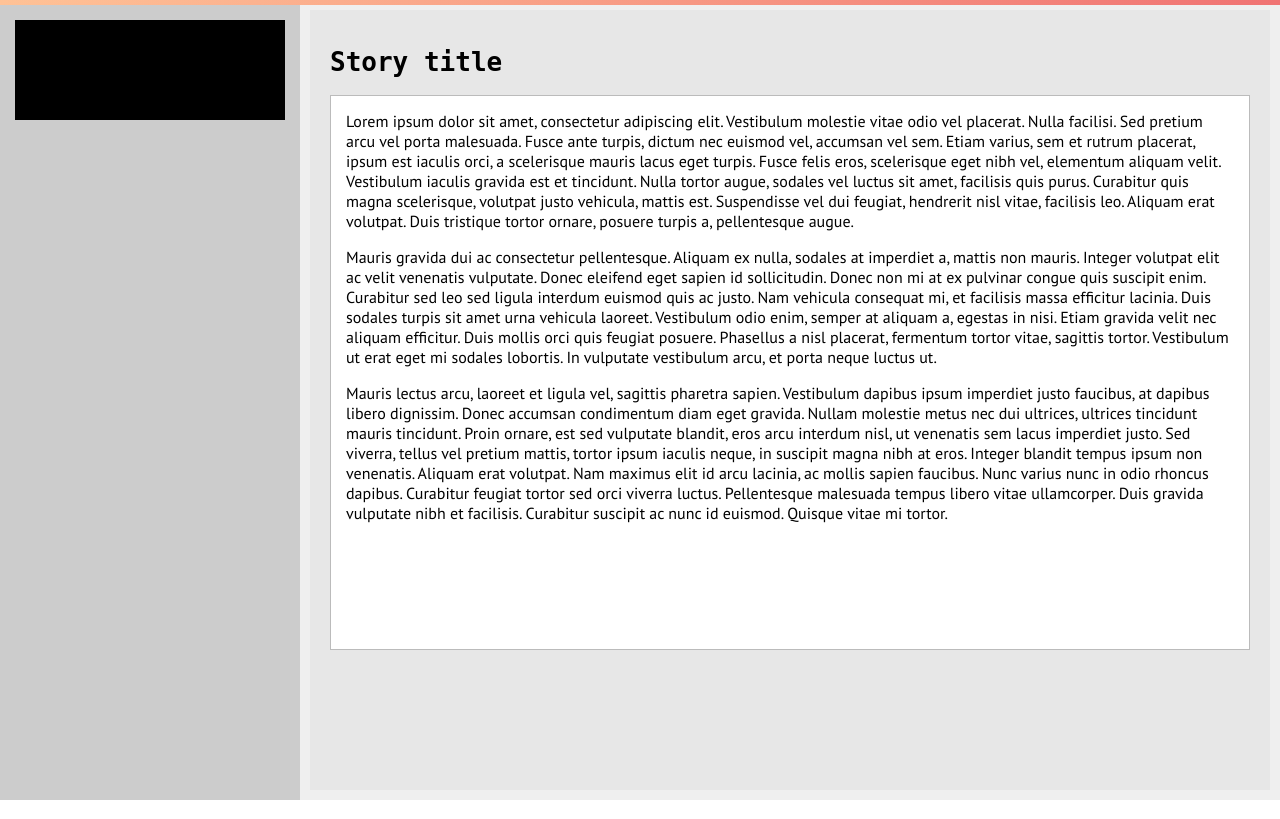
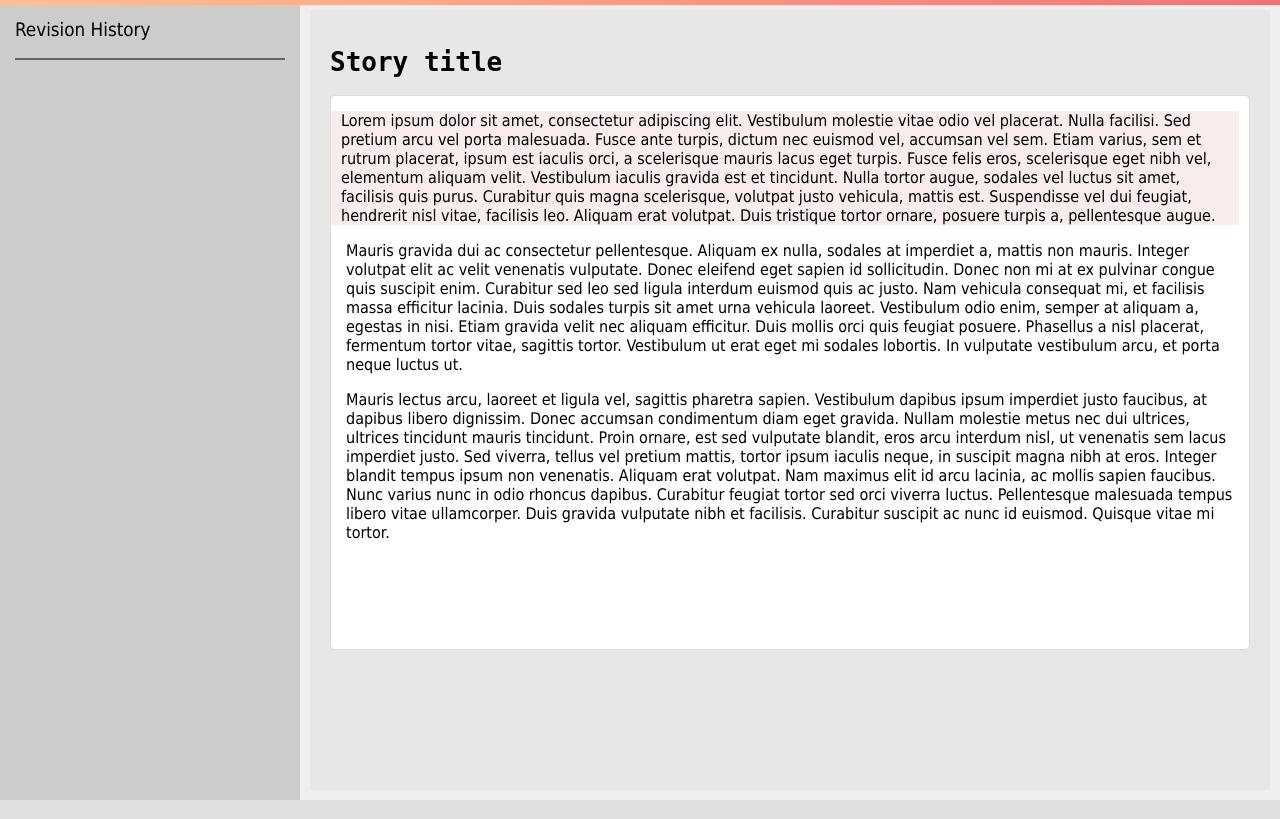
Before and after one commit to lawrenceliu2/xmdt, a Flask app: template templates/profile.html in a window 1280 px wide. Run offline with Flask 2, Linux system fonts and the light colour scheme; the template is opened without the code that fills it, so the values that code supplies are empty.

Commit message:
updated html files

```diff
--- a/templates/login.html
+++ b/templates/login.html
@@ -14,7 +14,7 @@
             body {
                 margin: 0;
                 padding: 0;
-	    	font-family: 'PT Sans', sans-serif;
+	    	font-family: 'Tahoma', 'DejaVu Sans', sans-serif;
 		background-color: #dfdfdf;
             }
 
@@ -62,6 +62,7 @@
 		font-size: 16px;
 		font-family: monospace;
 		padding: 3px 3px 3px 6px;
+		border-radius: 5px;
 	}
 
 	@keyframes focusAnim {
@@ -81,7 +82,7 @@
 	}
 
 	#head {
-		letter-spacing: 2px;
+		/*letter-spacing: 2px;*/
 	}
 
 	input[type=submit] {
--- a/templates/profile.html
+++ b/templates/profile.html
@@ -1,7 +1,7 @@
 <!DOCTYPE html>
 <html>
   <head>
-    <link href="https://fonts.googleapis.com/css?family=PT+Sans" rel="stylesheet">
+    <!--<link href="https://fonts.googleapis.com/css?family=PT+Sans" rel="stylesheet">-->
         <style>
             html, body {
                 width: 100%;
@@ -13,7 +13,7 @@
             body {
                 margin: 0;
                 padding: 0;
-	    	font-family: 'PT Sans', sans-serif;
+	    	font-family: 'Tahoma','DejaVu Sans', sans-serif;
             }
 
 	    #wrapper {
@@ -111,12 +111,12 @@
 	    	z-index: 999;
 	    }
 
-	    #user-info {
+	    #rev-log {
 	    	position: relative;
 	    	width: 90%;
-	    	height: 100px;
-	    	margin: 20px auto;
-	    	background-color: #000;
+	    	height: 100%;
+	    	margin: auto;
+	    	/*background-color: #000;*/
 	    }
 
 	    #story-pane {
@@ -125,13 +125,35 @@
 	    	height: 75%;
 	    	/*margin: 30px 0 0 0;*/
 	    	background-color: #fff;
-	    	border: 1px solid #bbb;
+	    	border: 1px solid #ddd;
 		box-sizing: border-box;
 	    	padding: 15px;
+	    	border-radius: 5px;
 	    }
 
 	    p {
 	    	margin-top: 0;
+	    }
+
+	    #revision-list-wrapper {
+	    	position: relative;
+	    	width: 100%;
+	    	height: auto;
+	    	box-sizing: border-box;
+	    	padding: 5px;
+	    	margin: 0;
+	    }
+
+	    #revision-list {
+	    	list-style: none;
+	    }
+
+	    .story-entry {
+	    	width: 100%;
+	    	height: auto;
+	    	position: relative;
+	    	margin: 0 -15px;
+	    	padding: 0 10px;
 	    }
         </style>
   </head>
@@ -141,17 +163,25 @@
       </div>
       <div id="content">
 	<div id="left-sidebar">
-	  <div id="user-info">
+	  <div id="rev-log">
+	    <h3 style="font-weight: 400">Revision History</h3>
+	    <hr>
+	    <div id="revision-list-wrapper">
+	      <ul id="revision-list">
+
+	      </ul>
+	    </div>
 	  </div>
-	  <div id="story-list">
-	  </div>
+	  <!--<div id="story-list">
+	  </div>-->
 	</div>
 	<div id="info-pane-wrapper">
 	  <div id="info-pane-content">
 	    <h1 style="font-family: monospace">Story title</h1>
 	    <div id="story-pane">
-	      <p>Lorem ipsum dolor sit amet, consectetur adipiscing elit. Vestibulum molestie vitae odio vel placerat. Nulla facilisi. Sed pretium arcu vel porta malesuada. Fusce ante turpis, dictum nec euismod vel, accumsan vel sem. Etiam varius, sem et rutrum placerat, ipsum est iaculis orci, a scelerisque mauris lacus eget turpis. Fusce felis eros, scelerisque eget nibh vel, elementum aliquam velit. Vestibulum iaculis gravida est et tincidunt. Nulla tortor augue, sodales vel luctus sit amet, facilisis quis purus. Curabitur quis magna scelerisque, volutpat justo vehicula, mattis est. Suspendisse vel dui feugiat, hendrerit nisl vitae, facilisis leo. Aliquam erat volutpat. Duis tristique tortor ornare, posuere turpis a, pellentesque augue.</p>
-
+	      <div style="background-color: rgba(199,72,72,0.1);" class="story-entry">
+		<p>Lorem ipsum dolor sit amet, consectetur adipiscing elit. Vestibulum molestie vitae odio vel placerat. Nulla facilisi. Sed pretium arcu vel porta malesuada. Fusce ante turpis, dictum nec euismod vel, accumsan vel sem. Etiam varius, sem et rutrum placerat, ipsum est iaculis orci, a scelerisque mauris lacus eget turpis. Fusce felis eros, scelerisque eget nibh vel, elementum aliquam velit. Vestibulum iaculis gravida est et tincidunt. Nulla tortor augue, sodales vel luctus sit amet, facilisis quis purus. Curabitur quis magna scelerisque, volutpat justo vehicula, mattis est. Suspendisse vel dui feugiat, hendrerit nisl vitae, facilisis leo. Aliquam erat volutpat. Duis tristique tortor ornare, posuere turpis a, pellentesque augue.</p>
+	      </div>
 <p>Mauris gravida dui ac consectetur pellentesque. Aliquam ex nulla, sodales at imperdiet a, mattis non mauris. Integer volutpat elit ac velit venenatis vulputate. Donec eleifend eget sapien id sollicitudin. Donec non mi at ex pulvinar congue quis suscipit enim. Curabitur sed leo sed ligula interdum euismod quis ac justo. Nam vehicula consequat mi, et facilisis massa efficitur lacinia. Duis sodales turpis sit amet urna vehicula laoreet. Vestibulum odio enim, semper at aliquam a, egestas in nisi. Etiam gravida velit nec aliquam efficitur. Duis mollis orci quis feugiat posuere. Phasellus a nisl placerat, fermentum tortor vitae, sagittis tortor. Vestibulum ut erat eget mi sodales lobortis. In vulputate vestibulum arcu, et porta neque luctus ut.</p>
 
 <p>Mauris lectus arcu, laoreet et ligula vel, sagittis pharetra sapien. Vestibulum dapibus ipsum imperdiet justo faucibus, at dapibus libero dignissim. Donec accumsan condimentum diam eget gravida. Nullam molestie metus nec dui ultrices, ultrices tincidunt mauris tincidunt. Proin ornare, est sed vulputate blandit, eros arcu interdum nisl, ut venenatis sem lacus imperdiet justo. Sed viverra, tellus vel pretium mattis, tortor ipsum iaculis neque, in suscipit magna nibh at eros. Integer blandit tempus ipsum non venenatis. Aliquam erat volutpat. Nam maximus elit id arcu lacinia, ac mollis sapien faucibus. Nunc varius nunc in odio rhoncus dapibus. Curabitur feugiat tortor sed orci viverra luctus. Pellentesque malesuada tempus libero vitae ullamcorper. Duis gravida vulputate nibh et facilisis. Curabitur suscipit ac nunc id euismod. Quisque vitae mi tortor.</p>
```
Also changed, not shown: templates/index.html (+15 -2 lines), templates/register.html (+14 -6 lines).
